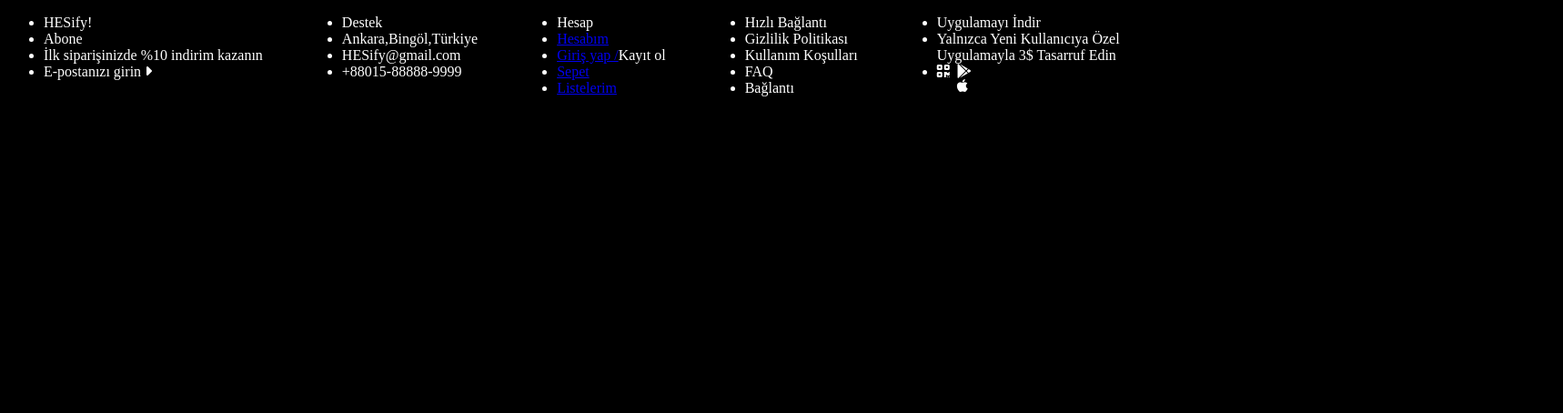
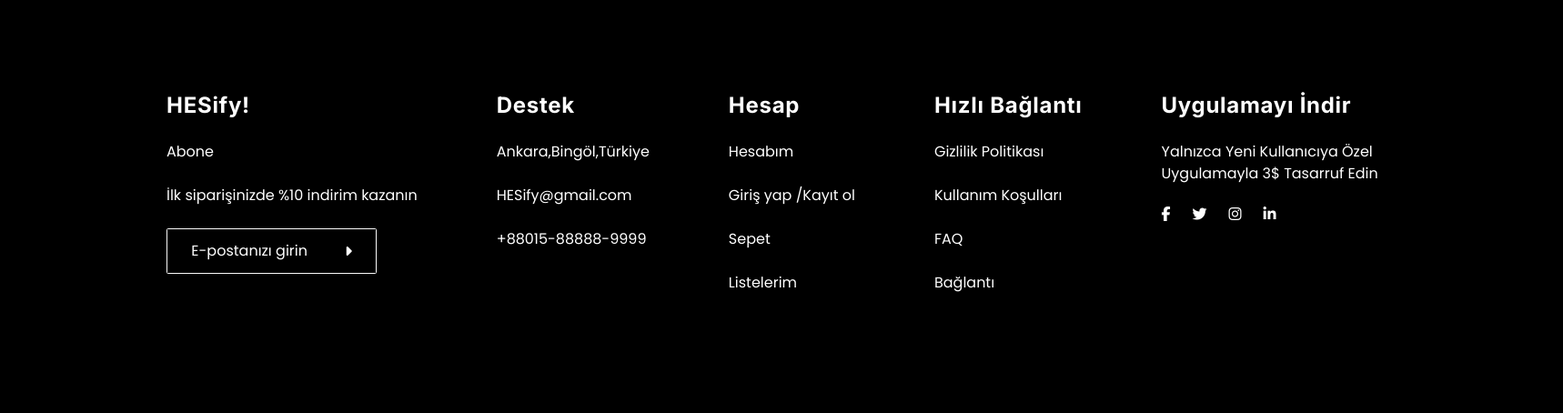
Before and after one commit to handememikoglu/HESify, a plain HTML site: page footer.html in a window 1280 px wide. Shown: the whole page at 91% size, 1718 px wide, since content can reach past the window. Drawn offline with Linux system fonts and the light colour scheme.

Commit message:
The HTML and CSS parts of the footer section are completed.

```diff
--- a/assets/css/footer.css
+++ b/assets/css/footer.css
@@ -1,6 +1,25 @@
+@import url('https://fonts.googleapis.com/css2?family=Poppins&display=swap');
+
+@import url('https://fonts.googleapis.com/css2?family=Inter:opsz,wght@14..32,700&display=swap');
+
 body {
     background-color: black;
     color: white;
+    width: 1440px;
+}
+.footer-container {
+    width: 1440px;
+    padding: 80px 135px;
+}
+.e-mail {
+    border: 1px solid #FAFAFA;
+    border-radius: 1.5px;
+    padding: 12px 6px;
+    width: 217px;
+    display: flex;
+    justify-content: space-around;
+    text-align: center;
+    align-items: center;
 }
 .footer-list {
     display: flex;
@@ -8,9 +27,30 @@ body {
 }
 .footer-app {
     display: flex;
-    gap: 8px;
+    gap: 24px;
 }
-.footer-icon {
-    display: flex;
-    flex-direction: column;
+.footer-text {
+    list-style: none;
 }
+.footer-text span {
+    font-family: Inter;
+    font-size: 24px;
+    font-weight: 700;
+    line-height: 24px;
+    letter-spacing: 0.03em;
+    text-align: left;
+
+}
+.footer-text li {
+    margin-bottom: 24px;
+    font-family: Poppins;
+    font-size: 16px;
+    font-weight: 400;
+    line-height: 24px;
+    text-align: left;
+
+}
+.footer-text a {
+    text-decoration: none;
+    color: white;
+}
--- a/footer.html
+++ b/footer.html
@@ -14,7 +14,7 @@
                 <li><span>HESify!</span></li>
                 <li>Abone</li>
                 <li>İlk siparişinizde %10 indirim kazanın</li>
-                <li>E-postanızı girin <i class="fa-solid fa-caret-right"></i></li>
+                <li class="e-mail">E-postanızı girin <i class="fa-solid fa-caret-right"></i></li>
             </div>
             <div class="footer-text">
                 <li><span>Destek</span></li>
@@ -23,7 +23,7 @@
                 <li>+88015-88888-9999</li>
             </div>
             <div class="footer-text">
-                <li>Hesap</li>
+                <li><span>Hesap</span></li>
                 <li><a href="#">Hesabım</a></li>
                 <li><a href="login.html">Giriş yap /</a><a href="sing-Up.html"></a>Kayıt ol</li>
                 <li><a href="#">Sepet</a></li>
@@ -37,14 +37,13 @@
                 <li>Bağlantı</li>
             </div>
             <div class="footer-text">
-                <li>Uygulamayı İndir</li>
+                <li><span>Uygulamayı İndir</span></li>
                 <li>Yalnızca Yeni Kullanıcıya Özel <br>Uygulamayla 3$ Tasarruf Edin</li>
                 <div class="footer-app">
-                    <li><i class="fa-solid fa-qrcode"></i></li>
-                    <div class="footer-icon">
-                        <i class="fa-brands fa-google-play"></i>
-                        <i class="fa-brands fa-apple"></i>
-                    </div>
+                    <i class="fa-brands fa-facebook-f"></i>
+                    <i class="fa-brands fa-twitter"></i>
+                    <i class="fa-brands fa-instagram"></i>
+                    <i class="fa-brands fa-linkedin-in"></i>
                 </div>
             </div>
         </ul>
```
